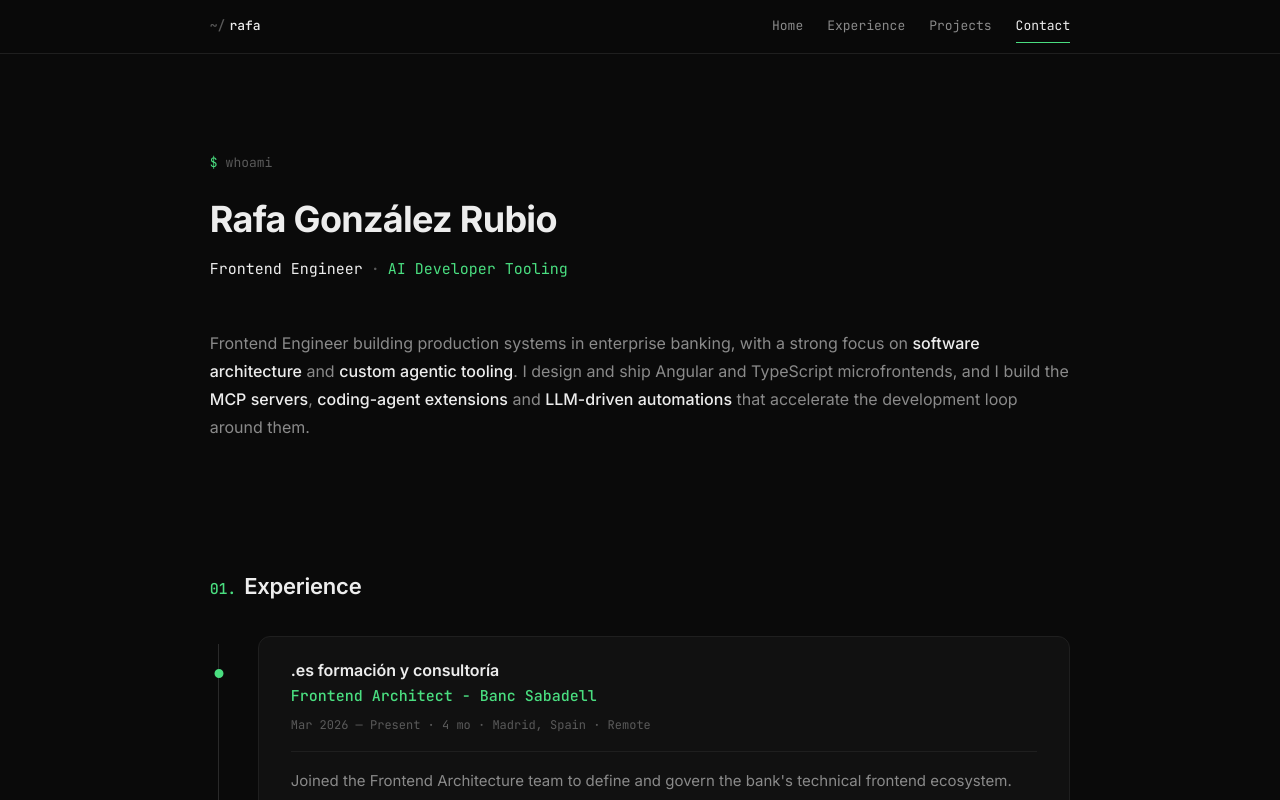
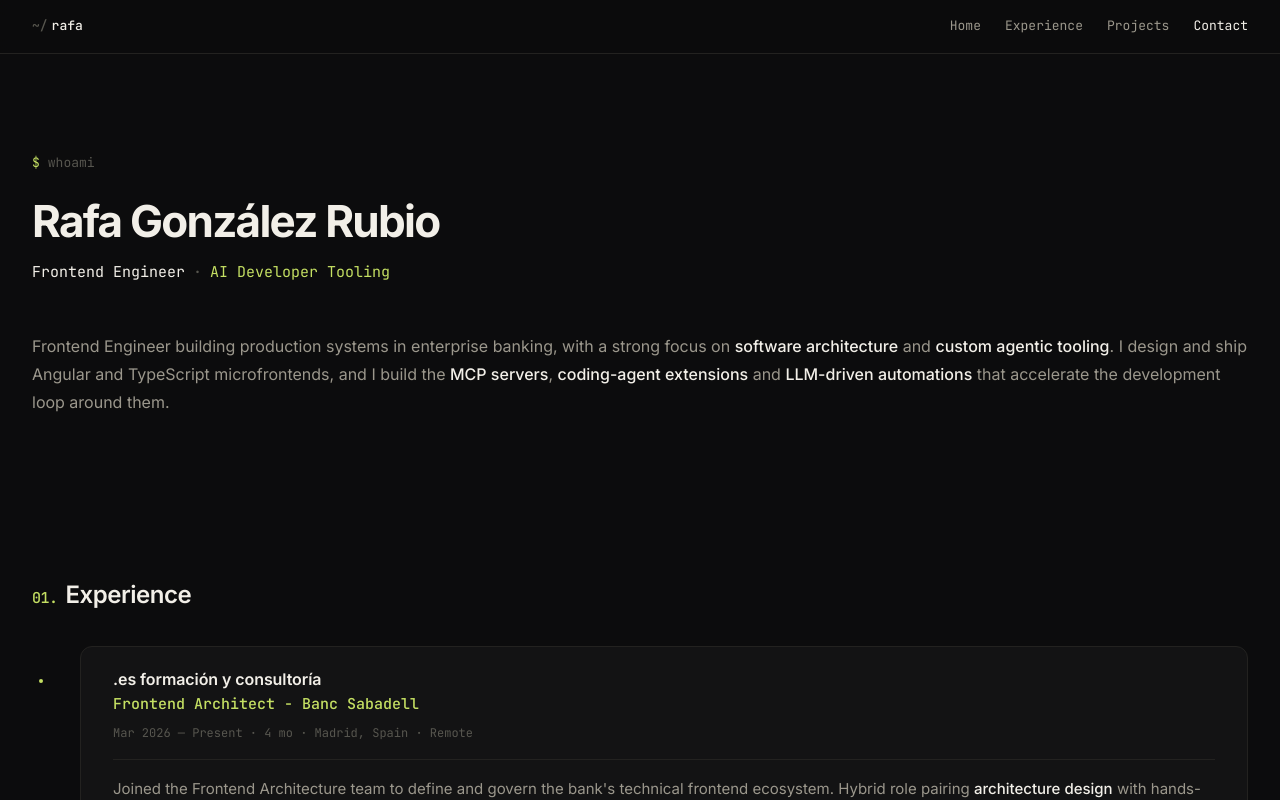
Before and after one commit to RafaGonzalezDev/personal-portfolio, a React (Vite) app: page / in a window 1280 px wide. Shown: the top 800 px of the page. Built offline with nearby package versions, Linux system fonts and the light colour scheme.

Commit message:
feat(design): establish editorial design system tokens
Introduce a new color palette with a lime accent, expanded
typography scale (display, section title), layout tokens, motion
variants, and utility classes. Add decorative dot grid and hairline
background patterns usable as utility classes.

```diff
--- a/src/index.css
+++ b/src/index.css
@@ -79,26 +79,27 @@ strong {
 
 ::selection {
   background-color: var(--accent);
-  color: var(--bg);
+  color: var(--accent-fg);
 }
 
 /* ============================================================
    TYPOGRAPHY PATTERNS
    ------------------------------------------------------------
-   These are the canonical compositions of the design tokens
-   used across the portfolio. New components should follow
-   these recipes to keep the visual language consistent.
+   Canonical compositions of the design tokens used across the
+   portfolio. New components should follow these recipes to
+   keep the visual language consistent.
 
-   Display (hero name)  :  font-sans · font-size-4xl · font-weight-bold       · text
-   Section title        :  font-sans · font-size-2xl · font-weight-semibold  · text
-   Section index (01.)  :  font-mono · font-size-base · font-weight-medium   · accent
-   Section subtitle     :  font-sans · font-size-base · font-weight-regular  · text-muted
-   Card heading         :  font-sans · font-size-lg   · font-weight-semibold · text
-   Accent label         :  font-mono · font-weight-medium                    · accent
-   Body (lead)          :  font-sans · font-size-base · font-weight-regular  · text-muted
-   Body (paragraph)     :  font-sans · font-size-base · font-weight-regular  · text-muted
-   Strong (inline)      :  inherits color · font-weight-medium              (global rule)
-   Meta (date, label)   :  font-mono · font-size-xs/sm · font-weight-regular · text-faint
+   Display (hero name)        :  font-sans · font-size-display · font-weight-bold    · text
+   Section title              :  font-sans · font-size-3xl · font-weight-semibold   · text
+   Section index (01)         :  font-mono · font-size-sm · font-weight-medium      · accent
+   Section eyebrow            :  font-mono · font-size-xs · font-weight-medium      · text-faint
+   Card heading               :  font-sans · font-size-lg · font-weight-semibold   · text
+   Accent label               :  font-mono · font-weight-medium                     · accent
+   Body (lead)                :  font-sans · font-size-lg · font-weight-regular     · text-muted
+   Body (paragraph)           :  font-sans · font-size-base · font-weight-regular   · text-muted
+   Strong (inline)            :  inherits color · font-weight-medium               (global rule)
+   Meta (date, label)         :  font-mono · font-size-xs/sm · font-weight-regular  · text-faint
+   Numeric tabular            :  font-mono · font-variant-numeric: tabular-nums    · text-faint
    ============================================================ */
 
 /* ============================================================
@@ -115,9 +116,10 @@ strong {
   --font-size-base: 0.9375rem;
   --font-size-lg: 1rem;
   --font-size-xl: 1.125rem;
-  --font-size-2xl: 1.375rem;
-  --font-size-3xl: 1.75rem;
-  --font-size-4xl: 2.25rem;
+  --font-size-2xl: 1.5rem;
+  --font-size-3xl: 2rem;
+  --font-size-4xl: 2.75rem;
+  --font-size-display: clamp(2.5rem, 5.5vw, 4.5rem);
 
   /* ---- Type: weights ---- */
   --font-weight-regular: 400;
@@ -126,16 +128,18 @@ strong {
   --font-weight-bold: 700;
 
   /* ---- Type: line height ---- */
-  --line-height-tight: 1.2;
+  --line-height-tight: 1.05;
+  --line-height-snug: 1.2;
   --line-height-normal: 1.6;
   --line-height-relaxed: 1.75;
 
   /* ---- Type: tracking ---- */
-  --tracking-tighter: -0.02em;
-  --tracking-tight: -0.01em;
+  --tracking-tighter: -0.04em;
+  --tracking-tight: -0.02em;
   --tracking-snug: -0.005em;
   --tracking-normal: 0;
   --tracking-wide: 0.02em;
+  --tracking-widest: 0.12em;
 
   /* ---- Spacing (4pt base) ---- */
   --space-1: 0.25rem;
@@ -148,6 +152,7 @@ strong {
   --space-8: 4rem;
   --space-9: 6rem;
   --space-10: 8rem;
+  --space-11: 12rem;
 
   /* ---- Radius ---- */
   --radius-sm: var(--space-1);
@@ -160,6 +165,7 @@ strong {
   --border-thick-width: 2px;
   --border-thin: var(--border-width) solid var(--border);
   --border-thick: var(--border-thick-width) solid var(--border-strong);
+  --hairline: 1px solid var(--border);
 
   /* ---- Outline (focus) ---- */
   --outline-width: 2px;
@@ -167,49 +173,63 @@ strong {
 
   /* ---- Layout ---- */
   --max-width: 68ch;
-  --max-width-wide: 96ch;
+  --max-width-wide: 80rem;
   --max-width-narrow: 52ch;
-  --inline-padding: var(--space-5);
-  --section-gap: var(--space-9);
+  --inline-padding: var(--space-6);
+  --section-gap: var(--space-10);
+  --grid-columns: 12;
+  --grid-gutter: var(--space-5);
+  --grid-track: 1fr;
+  --sidebar-width: 14rem;
+  --size-meta-column: 12rem;
 
   /* ---- Sizes (semantic) ---- */
   --size-control-sm: 1.75rem;
-  --size-timeline-dot: 0.5625rem;
-  --size-timeline-line: var(--border-width);
-  --size-indicator: 0.625rem;
+  --size-indicator: 0.5rem;
+  --size-rule: 1px;
+  --size-status-dot: 0.4375rem;
   --size-grid-index: var(--space-7);
 
   /* ---- Backdrop ---- */
-  --blur-surface: 8px;
+  --blur-surface: 10px;
   --backdrop-nav: saturate(180%) blur(var(--blur-surface));
 
   /* ---- Motion ---- */
   --ease: cubic-bezier(0.2, 0.6, 0.2, 1);
+  --ease-out: cubic-bezier(0.16, 1, 0.3, 1);
   --duration-fast: 120ms;
   --duration-base: 200ms;
   --duration-slow: 320ms;
+  --duration-slower: 600ms;
   --hover-lift: 2px;
+  --pulse-period: 2.4s;
 
   /* ---- Z-index ---- */
   --z-nav: 100;
   --z-overlay: 200;
+
+  /* ---- Surface textures ---- */
+  --grid-line-color: rgba(255, 255, 255, 0.04);
+  --dot-color: rgba(255, 255, 255, 0.06);
 }
 
 /* ============================================================
-   THEME — DARK
+   THEME — DARK EDITORIAL
    ============================================================ */
 :root {
-  --bg: #0a0a0a;
-  --bg-elevated: #111111;
-  --bg-subtle: #161616;
-  --text: #ededed;
-  --text-muted: #8a8a8a;
-  --text-faint: #5a5a5a;
-  --border: #1f1f1f;
-  --border-strong: #2a2a2a;
-  --accent: #4ade80;
-  --accent-soft: rgba(74, 222, 128, 0.12);
-  --accent-fg: #0a0a0a;
+  --bg: #0c0c0d;
+  --bg-elevated: #131314;
+  --bg-subtle: #181819;
+  --text: #f2efe8;
+  --text-muted: #9b978c;
+  --text-faint: #57564f;
+  --border: #232220;
+  --border-strong: #34322d;
+  --accent: #c5e063;
+  --accent-soft: rgba(197, 224, 99, 0.14);
+  --accent-fg: #0c0c0d;
+  --highlight: #f2efe8;
+  --pulse: rgba(197, 224, 99, 0.65);
 }
 
 /* ============================================================
@@ -217,15 +237,37 @@ strong {
    ============================================================ */
 @media (max-width: 768px) {
   :root {
-    --font-size-3xl: 1.5rem;
-    --font-size-4xl: 1.875rem;
+    --font-size-3xl: 1.625rem;
+    --font-size-4xl: 2.125rem;
+    --font-size-display: clamp(2.25rem, 10vw, 3.5rem);
     --inline-padding: var(--space-4);
-    --section-gap: var(--space-7);
+    --section-gap: var(--space-8);
+    --grid-gutter: var(--space-4);
+    --size-meta-column: 100%;
   }
 }
 
 /* ============================================================
-   UTILITIES
+   DECORATIVE BACKGROUND
+   ------------------------------------------------------------
+   Subtle dot grid + hairline column guides. Used by the main
+   container and large sections to anchor the editorial grid.
+   ============================================================ */
+.bg-dots {
+  background-image: radial-gradient(var(--dot-color) 1px, transparent 1px);
+  background-size: 24px 24px;
+  background-position: 0 0;
+}
+
+.bg-grid {
+  background-image:
+    linear-gradient(to right, var(--grid-line-color) var(--size-rule), transparent var(--size-rule)),
+    linear-gradient(to bottom, var(--grid-line-color) var(--size-rule), transparent var(--size-rule));
+  background-size: calc(100% / var(--grid-columns)) 6rem;
+}
+
+/* ============================================================
+   UTILITIES — TYPOGRAPHY
    ============================================================ */
 .mono {
   font-family: var(--font-mono);
@@ -234,3 +276,125 @@ strong {
 .muted {
   color: var(--text-muted);
 }
+
+.faint {
+  color: var(--text-faint);
+}
+
+.accent {
+  color: var(--accent);
+}
+
+.display {
+  font-family: var(--font-sans);
+  font-size: var(--font-size-display);
+  font-weight: var(--font-weight-bold);
+  line-height: var(--line-height-tight);
+  letter-spacing: var(--tracking-tighter);
+  color: var(--text);
+}
+
+.eyebrow {
+  font-family: var(--font-mono);
+  font-size: var(--font-size-xs);
+  font-weight: var(--font-weight-medium);
+  color: var(--text-faint);
+  text-transform: uppercase;
+  letter-spacing: var(--tracking-widest);
+}
+
+.eyebrow-accent {
+  color: var(--accent);
+}
+
+.numeric {
+  font-family: var(--font-mono);
+  font-variant-numeric: tabular-nums;
+  color: var(--text-faint);
+}
+
+.rule {
+  display: block;
+  width: 100%;
+  height: 0;
+  border: 0;
+  border-top: var(--hairline);
+  margin: 0;
+}
+
+.rule-strong {
+  border-top: 1px solid var(--border-strong);
+}
+
+/* ============================================================
+   UTILITIES — LAYOUT
+   ============================================================ */
+.stack {
+  display: flex;
+  flex-direction: column;
+}
+
+.stack-1 { gap: var(--space-1); }
+.stack-2 { gap: var(--space-2); }
+.stack-3 { gap: var(--space-3); }
+.stack-4 { gap: var(--space-4); }
+.stack-5 { gap: var(--space-5); }
+.stack-6 { gap: var(--space-6); }
+.stack-7 { gap: var(--space-7); }
+.stack-8 { gap: var(--space-8); }
+
+.cluster {
+  display: flex;
+  flex-wrap: wrap;
+  align-items: center;
+  gap: var(--space-3);
+}
+
+.divider-dot::before {
+  content: '·';
+  margin: 0 var(--space-2);
+  color: var(--text-faint);
+}
+
+/* ============================================================
+   UTILITIES — STATE
+   ============================================================ */
+.status-dot {
+  display: inline-block;
+  width: var(--size-status-dot);
+  height: var(--size-status-dot);
+  border-radius: var(--radius-pill);
+  background-color: var(--accent);
+  position: relative;
+  flex-shrink: 0;
+}
+
+.status-dot::after {
+  content: '';
+  position: absolute;
+  inset: -3px;
+  border-radius: var(--radius-pill);
+  background-color: var(--pulse);
+  opacity: 0;
+  animation: pulse var(--pulse-period) var(--ease-out) infinite;
+}
+
+@keyframes pulse {
+  0% {
+    transform: scale(0.6);
+    opacity: 0.6;
+  }
+  100% {
+    transform: scale(1.6);
+    opacity: 0;
+  }
+}
+
+/* ============================================================
+   UTILITIES — FOCUS
+   ============================================================ */
+:focus-visible {
+  outline: var(--outline-width) solid var(--accent);
+  outline-offset: var(--outline-offset);
+  border-radius: var(--radius-sm);
+}
```
